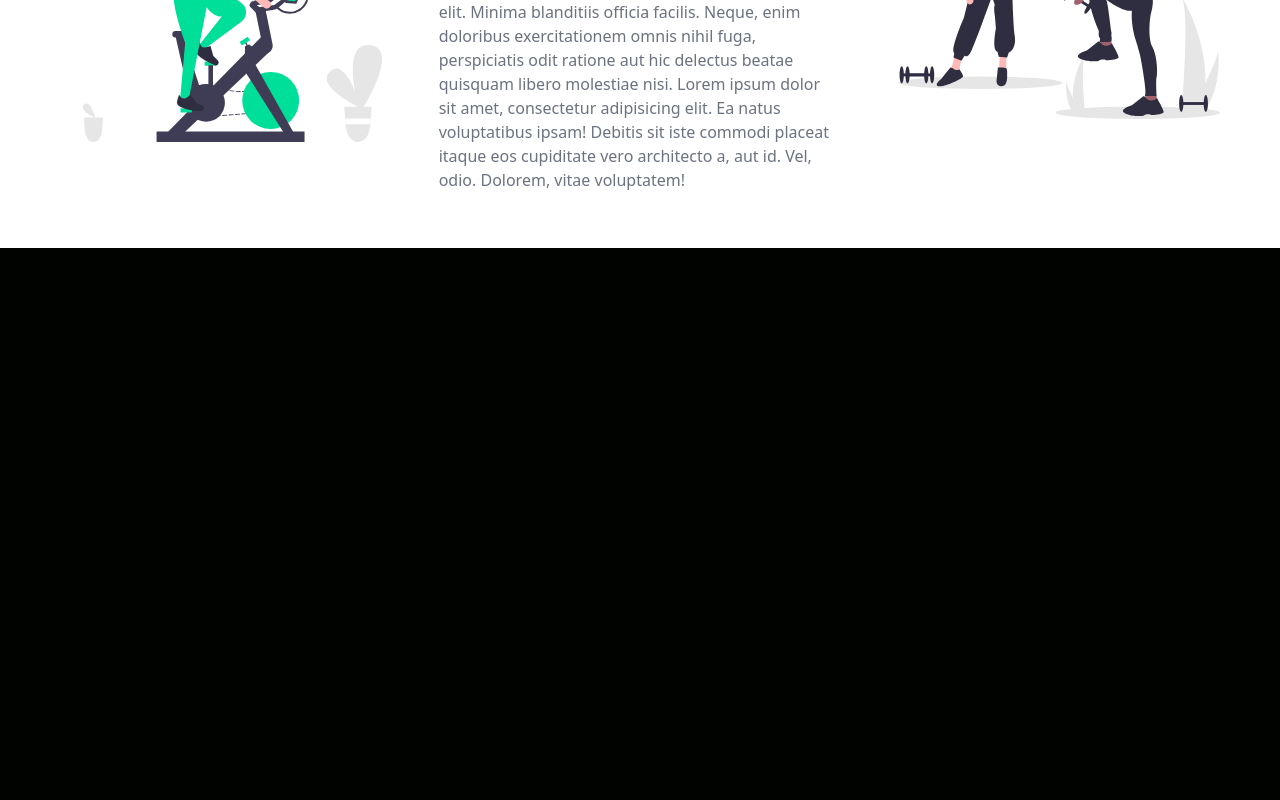
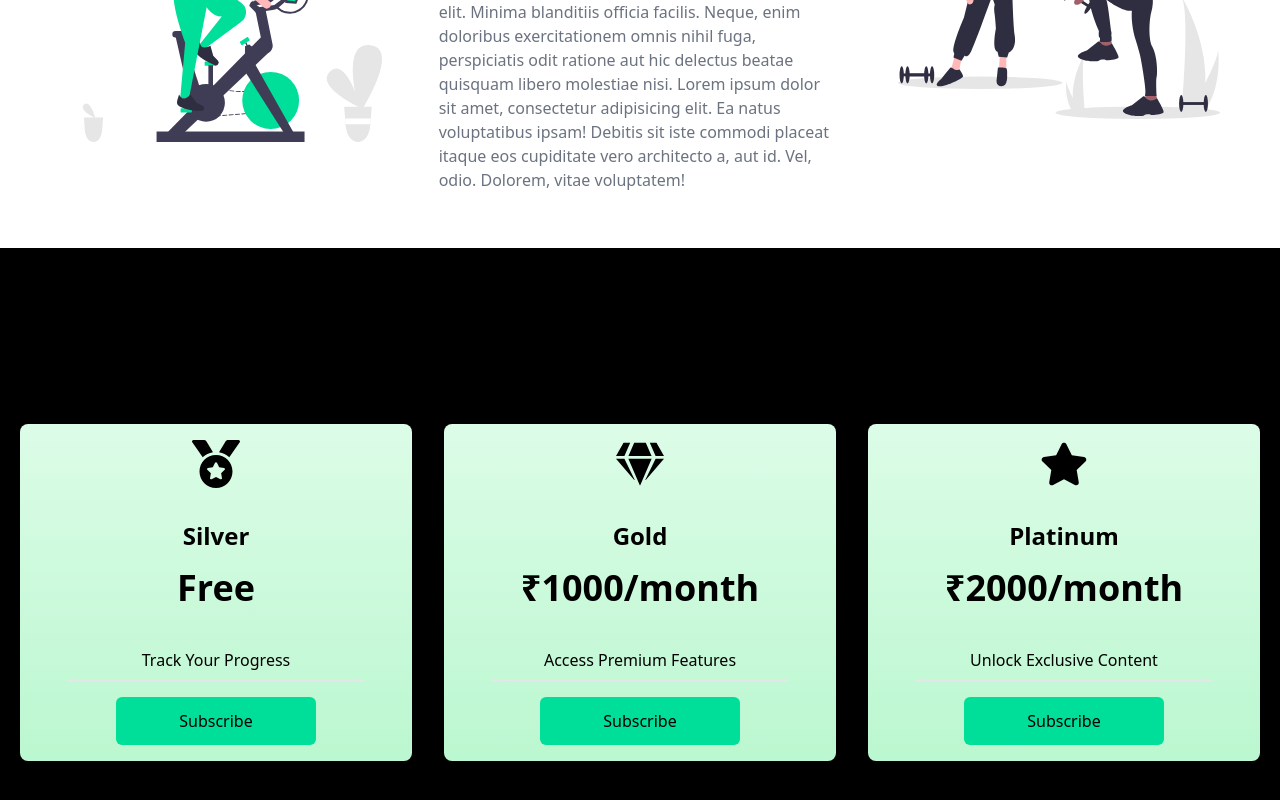
Before and after one commit to captainflatbelly/Gym-Logger, a React (Create React App) app: page / in a window 1280 px wide. Shown: the part 1874-2674 px from the top of the page. Before the commit the page ends 2122 px from the top, so only its background shows below. Built offline with nearby package versions, Linux system fonts and the light colour scheme.

Commit message:
added cards

```diff
--- a/package.json
+++ b/package.json
@@ -8,10 +8,12 @@
     "@testing-library/user-event": "^13.5.0",
     "react": "^18.3.1",
     "react-dom": "^18.3.1",
+    "react-hook-form": "^7.51.4",
     "react-icons": "^5.2.1",
     "react-scripts": "5.0.1",
     "react-typed": "^2.0.12",
-    "web-vitals": "^2.1.4"
+    "web-vitals": "^2.1.4",
+    "yup": "^1.4.0"
   },
   "scripts": {
     "start": "react-scripts start",
--- a/src/App.js
+++ b/src/App.js
@@ -4,6 +4,9 @@ import Hero from "./components/Hero";
 import Feature1 from "./components/Feature1";
 import Feature2 from "./components/Feature2";
 import Feature3 from "./components/Feature3";
+import Cards from "./components/Cards";
+import Form from "./components/Form";
+
 
 function App() {
   return (
@@ -13,6 +16,10 @@ function App() {
       <Feature1 />
       <Feature2 />
       <Feature3 />
+      <Cards />
+      <Form />
+
+
     </div>
   );
 }
--- /dev/null
+++ b/src/components/Cards.jsx
@@ -0,0 +1,54 @@
+import React from 'react';
+import { FaMedal, FaGem, FaStar } from 'react-icons/fa';
+
+
+const Cards = () => {
+    return (
+        <div className='w-full py-[10rem] px-4 bg-black'>
+        <div className='max-w-[1240px] mx-auto grid md:grid-cols-3 gap-8'>
+            {/* Card 1 */}
+            <div className='w-full shadow-xl flex flex-col p-4 my-4 rounded-lg hover:scale-105 duration-300 bg-gradient-to-b from-green-100 to-green-200'>
+                <FaMedal className="mx-auto text-5xl mb-4" />
+                <h2 className='text-2xl font-bold text-center py-4'>Silver</h2>
+                <p className='text-center text-4xl font-bold'>Free</p>
+                <div className='text-center font-medium'>
+                    <p className='py-2 border-b mx-8 mt-8'>Track Your Progress</p>
+                </div>
+                <div className='flex justify-center'>
+                    <button className='bg-[#00df9a] w-[200px] hover:scale-105 duration-1000 mt-4 py-3 font-medium text-black rounded-md'>Subscribe</button>
+                </div>
+            </div>
+
+            {/* Card 2 */}
+            <div className='w-full shadow-xl flex flex-col p-4 my-4 rounded-lg hover:scale-105 duration-300 bg-gradient-to-b from-green-100 to-green-200'>
+                <FaGem className="mx-auto text-5xl mb-4" />
+                <h2 className='text-2xl font-bold text-center py-4'>Gold</h2>
+                <p className='text-center text-4xl font-bold'>₹1000/month</p>
+                <div className='text-center font-medium'>
+                    <p className='py-2 border-b mx-8 mt-8'>Access Premium Features</p>
+                </div>
+                <div className='flex justify-center'>
+                    <button className='bg-[#00df9a] w-[200px] hover:scale-105 duration-1000 mt-4 py-3 font-medium text-black rounded-md'>Subscribe</button>
+                </div>
+            </div>
+
+            {/* Card 3 */}
+            <div className='w-full shadow-xl flex flex-col p-4 my-4 rounded-lg hover:scale-105 duration-300 bg-gradient-to-b from-green-100 to-green-200'>
+                <FaStar className="mx-auto text-5xl mb-4" />
+                <h2 className='text-2xl font-bold text-center py-4'>Platinum</h2>
+                <p className='text-center text-4xl font-bold'>₹2000/month</p>
+                <div className='text-center font-medium'>
+                    <p className='py-2 border-b mx-8 mt-8'>Unlock Exclusive Content</p>
+                </div>
+                <div className='flex justify-center'>
+                    <button className='bg-[#00df9a] w-[200px] hover:scale-105 duration-1000 mt-4 py-3 font-medium text-black rounded-md'>Subscribe</button>
+                </div>
+            </div>
+        </div>
+    </div>
+
+);
+};
+
+
+export default Cards;
--- /dev/null
+++ b/src/components/Form.jsx
@@ -0,0 +1,74 @@
+import React from 'react';
+import { useForm } from 'react-hook-form';
+
+const Form = () => {
+    const { register, handleSubmit, watch, formState: { errors } } = useForm();
+    const onSubmit = data => console.log(data);
+
+    const password = watch('password', '');
+
+    return (
+        <section className="flex justify-center items-center min-h-screen bg-gray-100">
+            <div className="bg-black shadow-md rounded-lg p-8 max-w-md w-full">
+                <h2 className="text-2xl font-bold mb-6 text-center text-white">Sign Up</h2>
+                <form id="form" className="flex flex-col" onSubmit={handleSubmit(onSubmit)}>
+                    <div className="mb-4">
+                        <input
+                            type="text"
+                            placeholder="Username"
+                            className="w-full px-3 py-2 border rounded-lg focus:outline-none focus:ring-2 focus:ring-[#00df9a]"
+                            {...register("username", { required: "Username is required", minLength: { value: 3, message: "Username must be at least 3 characters" } })}
+                        />
+                        {errors.username && <p className="text-red-500 text-sm mt-1">{errors.username.message}</p>}
+                    </div>
+
+                    <div className="mb-4">
+                        <input
+                            type="email"
+                            placeholder="Email"
+                            className="w-full px-3 py-2 border rounded-lg focus:outline-none focus:ring-2 focus:ring-[#00df9a]"
+                            {...register("email", {
+                                required: "Email is required",
+                                pattern: {
+                                    value: /^[a-zA-Z0-9_.+-]+@[a-zA-Z0-9-]+\.[a-zA-Z0-9-.]+$/,
+                                    message: "Invalid email address"
+                                }
+                            })}
+                        />
+                        {errors.email && <p className="text-red-500 text-sm mt-1">{errors.email.message}</p>}
+                    </div>
+
+                    <div className="mb-4">
+                        <input
+                            type="password"
+                            placeholder="Password"
+                            className="w-full px-3 py-2 border rounded-lg focus:outline-none focus:ring-2 focus:ring-[#00df9a]"
+                            {...register("password", {
+                                required: "Password is required",
+                                minLength: { value: 6, message: "Password must be at least 6 characters" }
+                            })}
+                        />
+                        {errors.password && <p className="text-red-500 text-sm mt-1">{errors.password.message}</p>}
+                    </div>
+
+                    <div className="mb-4">
+                        <input
+                            type="password"
+                            placeholder="Confirm Password"
+                            className="w-full px-3 py-2 border rounded-lg focus:outline-none focus:ring-2 focus:ring-[#00df9a]"
+                            {...register("confirmpassword", {
+                                required: "Confirm password is required",
+                                validate: value => value === password || "Passwords do not match"
+                            })}
+                        />
+                        {errors.confirmpassword && <p className="text-red-500 text-sm mt-1">{errors.confirmpassword.message}</p>}
+                    </div>
+
+                    <button className="w-full bg-[#00df9a] text-white py-2 rounded-lg hover:bg-green-500 transition duration-300">Sign Up</button>
+                </form>
+            </div>
+        </section>
+    );
+};
+
+export default Form;
```
Also changed, not shown: 1 other file (tests, documents, lock files or other folders).
